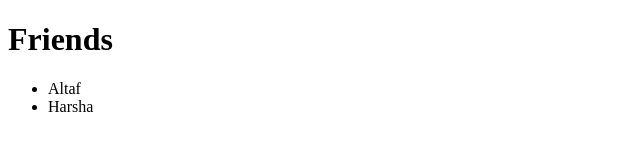
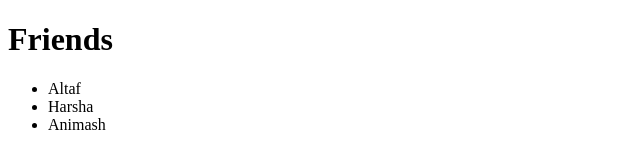
Before and after one commit to csebatch1/deepak, a plain HTML site: page index.html in a window 1280 px wide. Shown: the full height of the page, 0-640 px from the left. Drawn offline with Linux system fonts and the light colour scheme.

Commit message:
added new friend

```diff
--- a/index.html
+++ b/index.html
@@ -12,6 +12,7 @@
     <ul>
         <li>Altaf</li>
         <li>Harsha</li>
+        <li>Animash</li>
     </ul>
 </body>
 
```
